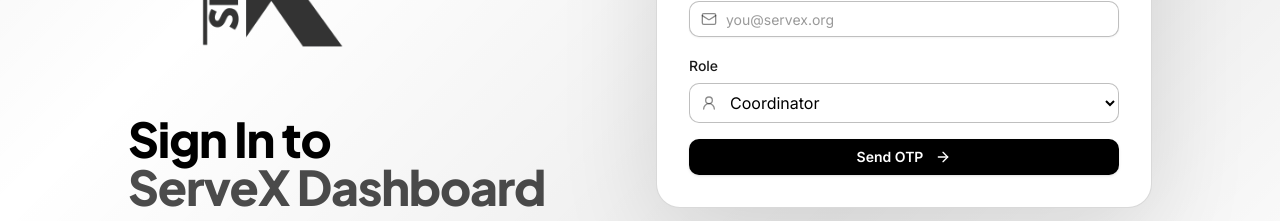
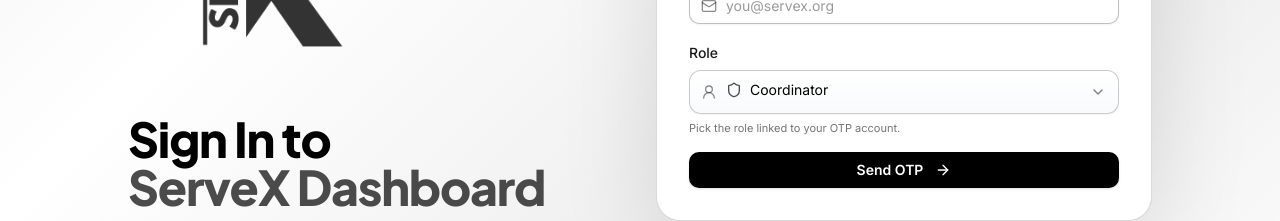
Before and after one commit to Nagul55/serve-x, a React (Vite) app: page /login in a window 1280 px wide. Shown: the part 367-588 px from the top of the page. Built offline with nearby package versions, Linux system fonts and the light colour scheme; no server answers.

Commit message:
style: redesign login role dropdown with custom select UI

```diff
--- a/src/pages/Login.jsx
+++ b/src/pages/Login.jsx
@@ -1,7 +1,8 @@
 import { useEffect, useState } from 'react';
-import { Mail, KeyRound, ArrowRight, UserRound } from 'lucide-react';
+import { Mail, KeyRound, ArrowRight, UserRound, Shield, UserCircle2 } from 'lucide-react';
 import { Button } from '@/components/ui/button';
 import { Input } from '@/components/ui/input';
+import { Select, SelectContent, SelectItem, SelectTrigger, SelectValue } from '@/components/ui/select';
 import { useNavigate } from 'react-router-dom';
 import { servexApi } from '@/api/servexClient';
 
@@ -146,16 +147,28 @@
                 <div>
                   <label className="text-sm font-medium text-black/90">Role</label>
                   <div className="mt-1.5 relative">
-                    <UserRound className="h-4 w-4 text-black/45 absolute left-3 top-1/2 -translate-y-1/2" />
-                    <select
-                      value={role}
-                      onChange={(e) => setRole(e.target.value)}
-                      className="w-full pl-9 pr-3 h-10 rounded-md border border-black/25 bg-white text-black focus-visible:outline-none"
-                    >
-                      <option value="coordinator">Coordinator</option>
-                      <option value="field_officer">Field Officer</option>
-                    </select>
+                    <UserRound className="h-4 w-4 text-black/45 absolute left-3 top-1/2 -translate-y-1/2 z-10 pointer-events-none" />
+                    <Select value={role} onValueChange={setRole}>
+                      <SelectTrigger className="pl-9 h-11 bg-gradient-to-b from-white to-slate-50 border-black/20 text-black focus:ring-black/40 rounded-xl shadow-sm">
+                        <SelectValue placeholder="Choose role" />
+                      </SelectTrigger>
+                      <SelectContent className="rounded-xl border-black/15 bg-white shadow-[0_20px_50px_rgba(0,0,0,0.15)]">
+                        <SelectItem value="coordinator" className="rounded-lg py-2.5">
+                          <span className="inline-flex items-center gap-2">
+                            <Shield className="h-4 w-4 text-black/70" />
+                            Coordinator
+                          </span>
+                        </SelectItem>
+                        <SelectItem value="field_officer" className="rounded-lg py-2.5">
+                          <span className="inline-flex items-center gap-2">
+                            <UserCircle2 className="h-4 w-4 text-black/70" />
+                            Field Officer
+                          </span>
+                        </SelectItem>
+                      </SelectContent>
+                    </Select>
                   </div>
+                  <p className="text-[11px] text-black/55 mt-1.5">Pick the role linked to your OTP account.</p>
                 </div>
               ) : (
                 <div>
```
